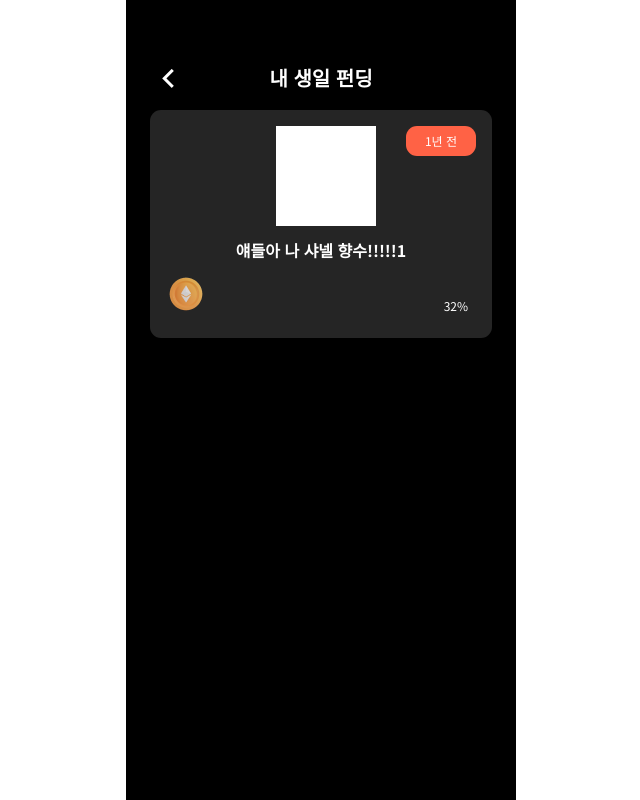
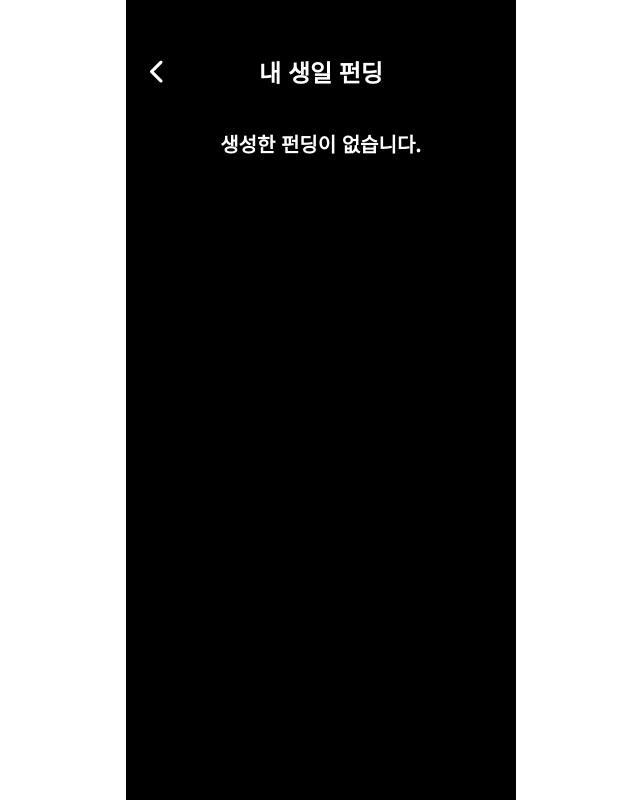
Before and after one commit to Jubroooo/BestBirthday, a Django app: page /users/mypage_myfunding/ in a window 1280 px wide. Shown: the whole page, without its empty margins (319-959 px from the left). Run offline with Django 5.2, Linux system fonts and the light colour scheme; some libraries are stand-ins or nearby versions; some web fonts are replaced.

Commit message:
[Merge] urlcheck develop

```diff
--- a/server/static/css/users/mypage_list.css
+++ /dev/null
@@ -1,13 +0,0 @@
-#main-container {
-    gap: var(--gutter24);
-}
-#header-container{
-    align-items: center;
-}
-#header-container i {
-    font-size: 3.6rem;
-  }
-#header-container>div:nth-child(3) {
-    width: 3.6rem;
-    height: 3.6rem;
-}
--- a/server/templates/users/mypage_myfunding.html
+++ b/server/templates/users/mypage_myfunding.html
@@ -1,20 +1,26 @@
 {% extends "base.html" %} {%load static%} {% block head %}
-<link rel="stylesheet" href="{% static 'css/users/mypage_list.css'%}" /> {% endblock head %}
+<link rel="stylesheet" href="{% static 'css/fundings/mypage_list.css'%}" /> {% endblock head %}
 {% block header %}
-
-    <div><i class="ri-arrow-left-s-line"></i></div>
-    <div class="header-title notosans-bold-20">내 생일 펀딩</div>
-    <div></div>
-
+<div class="mypage-title">
+  <i onClick="history.go(-1)" class="icon-left fa-solid fa-chevron-left"></i>
+    <p class="mypage-title-for-center notosans-bold-24">내 생일 펀딩</p>
+</div>
 {% endblock header %} {% block content %}
+{%if fundings%}
+    {%for funding in fundings%}
+    <a href="{%url 'fundings:detail' pk=funding.pk%}">
       <div class="card-container">
         <div class="card-top">
-    <div class="card-image"></div>
+          {%if funding.photo.url != null and funding.photo.url != ''%}
+              <img class="card-image" src="{{funding.photo.url}}" alt="대체텍스트" />
+              {%else%}
+              <img class="card-image" src="{%static 'images/no_img.png'%}" alt="" />
+              {%endif%}
           <div class="D-day div-btn">
-      <p class="notosans-regular-12">1년 전</p>
+            <p class="notosans-regular-12">D - {{ today_funding_dday_dict|get_item:funding.user.id }}</p>
           </div>
         </div>
-  <div class="card-title notosans-bold-16">얘들아 나 샤넬 향수!!!!!1</div>
+        <div class="card-title notosans-bold-16">{{funding.title}}</div>
         <div class="progress-container">
           <div class="coin-icon"></div>
           <div class="progress-value-container">
@@ -25,5 +31,9 @@
           </div>
         </div>
       </div>
-
+    </a>
+    {%endfor%}
+        {%else%}
+        <p class="null-guide notosans-bold-20"> 생성한 펀딩이 없습니다.</p>
+        {%endif%}
 {% endblock content %}
--- a/server/templates/users/mypage_profile_setting.html
+++ b/server/templates/users/mypage_profile_setting.html
@@ -18,7 +18,7 @@
     <img class="input-profile-img"src="../../static/images/default_profile.png">
     <p class="notosans-bold-18 name-setting">이름 설정</p>
     <input type="text" class="notosans-bold-16 input-name" placeholder="바꿀 이름을 입력하세요">
-    <a href="{% url 'fundings:mypage_list' %}">
+    <a href="{% url 'users:mypage_list' %}">
         <div class="div-btn setting-btn">
             <p class="notosans-bold-18">완료</p>
         </div>
```
Also changed, not shown: server/templates/fundings/mypage_myfunding.html (deleted, +0 -39 lines), server/templates/fundings/mypage_participated.html (deleted, +0 -39 lines), server/templates/users/mypage_participated.html (+20 -10 lines). Lines whose indentation alone changed are shown as unchanged.
